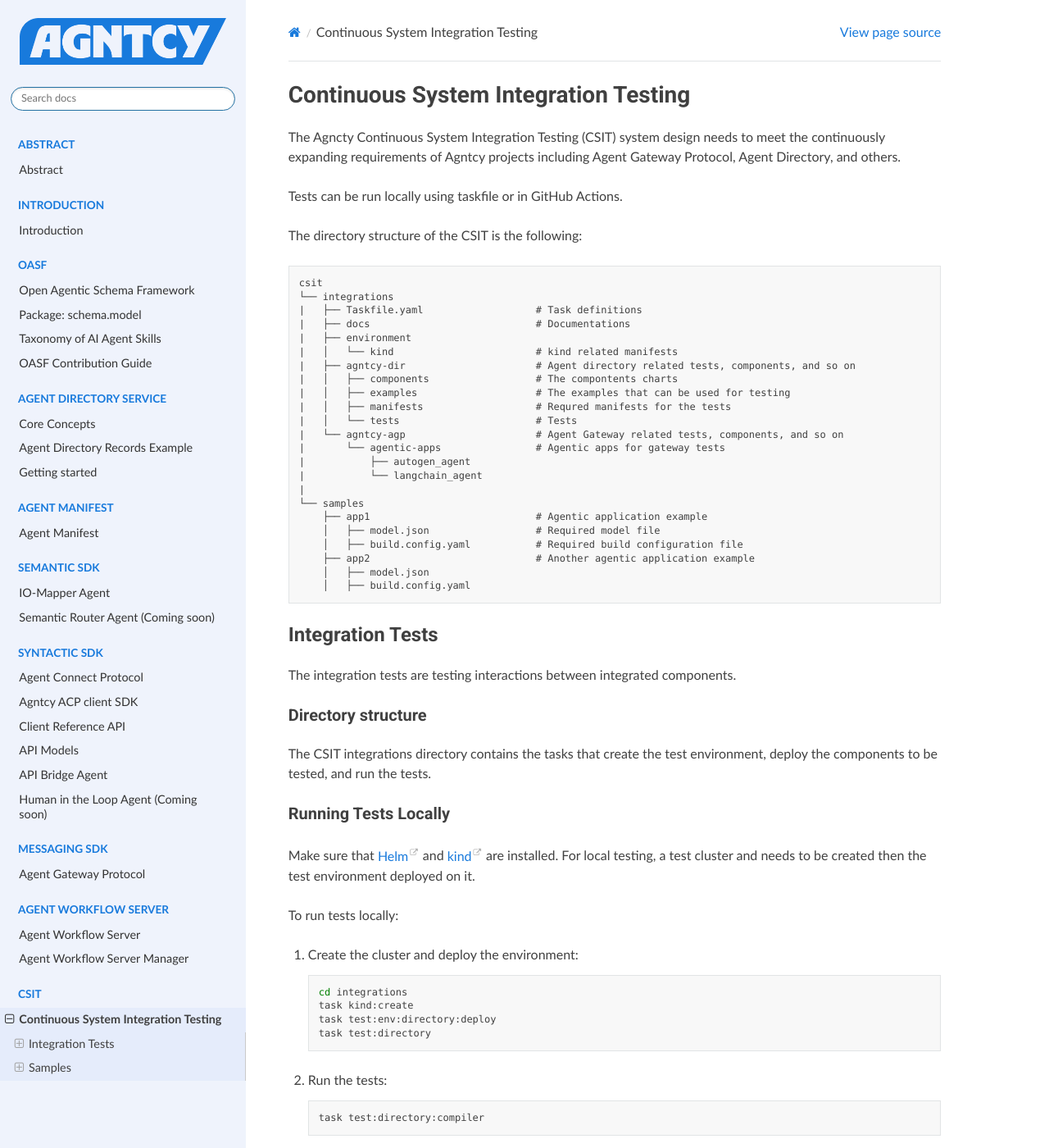
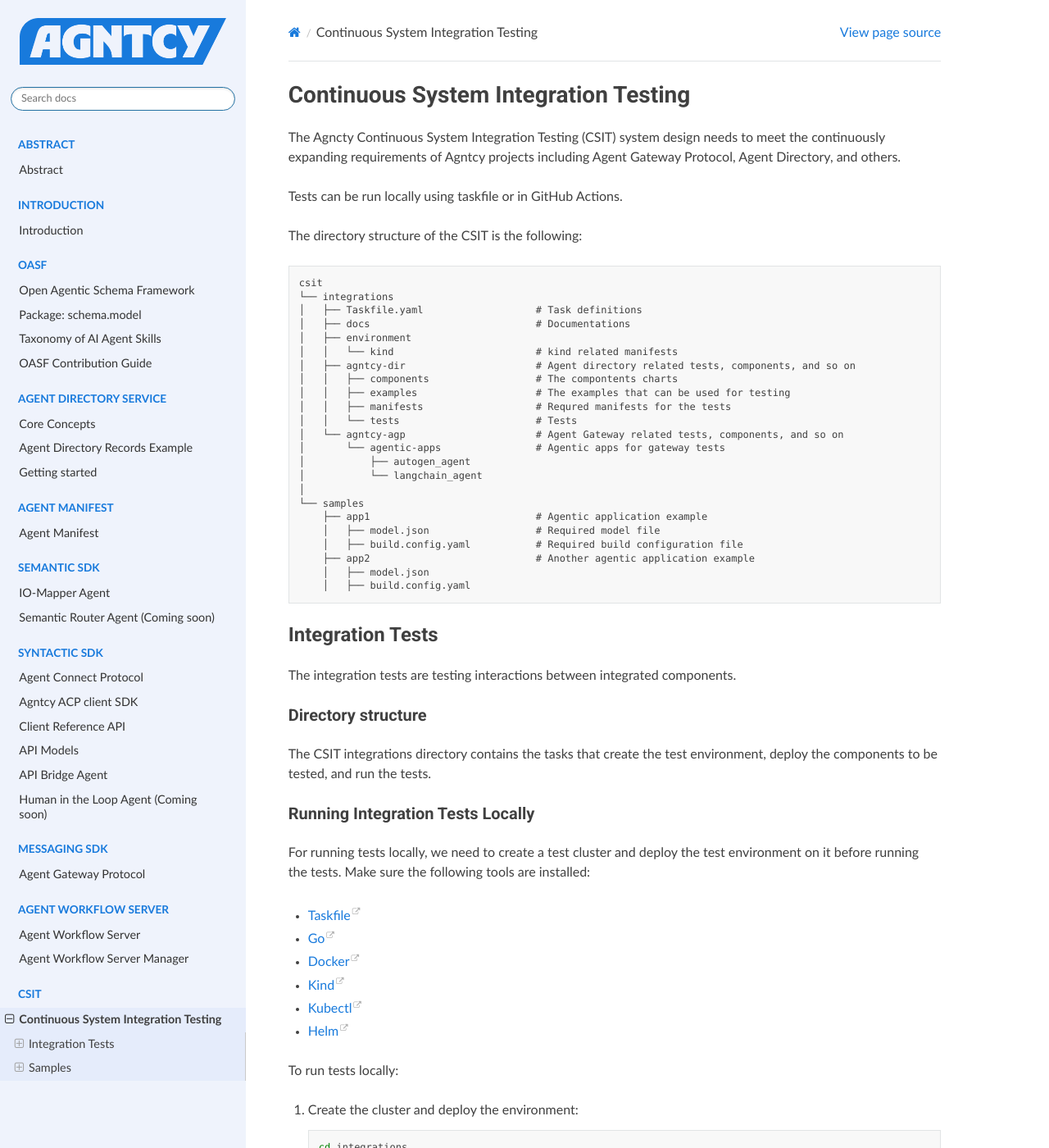
Before and after one commit to papimenon/docs, a Sphinx documentation site: the page built from docs/pages/csit.md, in a window 1280 px wide and 1400 px high. Shown: the whole window at 82% size. Built offline with Sphinx 7.4.7 and the Read the Docs theme 3.1.0, drawn with Linux system fonts in a browser that asks for light colours; some of the changed text lies outside the part shown.

Commit message:
doc: update CSIT documentation (#57)
* doc: update CSIT documentation


---------

Signed-off-by: Peter Balogh <p.balogh.sa@gmail.com>
Co-authored-by: Aron Kerekes <53857116+keraron@users.noreply.github.com>

````diff
--- a/docs/pages/csit.md
+++ b/docs/pages/csit.md
@@ -11,20 +11,20 @@
 ```
 csit
 └── integrations
-|   ├── Taskfile.yaml                   # Task definitions
-|   ├── docs                            # Documentations
-|   ├── environment
-|   │   └── kind                        # kind related manifests
-|   ├── agntcy-dir                      # Agent directory related tests, components, and so on
-|   │   ├── components                  # The compontents charts
-|   │   ├── examples                    # The examples that can be used for testing
-|   │   ├── manifests                   # Requred manifests for the tests
-|   │   └── tests                       # Tests
-|   └── agntcy-agp                      # Agent Gateway related tests, components, and so on
-|       └── agentic-apps                # Agentic apps for gateway tests
-|           ├── autogen_agent
-|           └── langchain_agent
-|
+│   ├── Taskfile.yaml                   # Task definitions
+│   ├── docs                            # Documentations
+│   ├── environment
+│   │   └── kind                        # kind related manifests
+│   ├── agntcy-dir                      # Agent directory related tests, components, and so on
+│   │   ├── components                  # The compontents charts
+│   │   ├── examples                    # The examples that can be used for testing
+│   │   ├── manifests                   # Requred manifests for the tests
+│   │   └── tests                       # Tests
+│   └── agntcy-agp                      # Agent Gateway related tests, components, and so on
+│       └── agentic-apps                # Agentic apps for gateway tests
+│           ├── autogen_agent
+│           └── langchain_agent
+│
 └── samples
     ├── app1                            # Agentic application example
     │   ├── model.json                  # Required model file
@@ -43,12 +43,16 @@
 The CSIT integrations directory contains the tasks that create the test
 environment, deploy the components to be tested, and run the tests.
 
-### Running Tests Locally
+### Running Integration Tests Locally
 
-Make sure that [Helm](https://helm.sh/docs/intro/install/) and
-[kind](https://kind.sigs.k8s.io/docs/user/quick-start/#installation) are
-installed. For local testing, a test cluster and needs to be created then the
-test environment deployed on it.
+For running tests locally, we need to create a test cluster and deploy the test environment on it before running the tests.
+Make sure the following tools are installed:
+  - [Taskfile](https://taskfile.dev/installation/)
+  - [Go](https://go.dev/doc/install)
+  - [Docker](https://docs.docker.com/get-started/get-docker/)
+  - [Kind](https://kind.sigs.k8s.io/docs/user/quick-start#installation)
+  - [Kubectl](https://kubernetes.io/docs/tasks/tools/#kubectl)
+  - [Helm](https://helm.sh/docs/intro/install/)
 
 To run tests locally:
 
@@ -58,13 +62,12 @@
     cd integrations
     task kind:create
     task test:env:directory:deploy
-    task test:directory
     ```
 
 1. Run the tests:
 
     ```bash
-    task test:directory:compiler
+    task test:directory
     ```
 
 1. When finished, the test cluster can be cleared:
@@ -72,21 +75,6 @@
     ```bash
     task kind:destroy
     ```
-
-### Running Tests Using GitHub Actions
-
-Integration tests can be run using Github Actions using `gh` command line tool
-or using the GitHub web UI:
-
-```bash
-gh workflow run test-integrations -f testenv=kind
-```
-
-To run the tests on a specified branch:
-
-```bash
-gh workflow run test-integrations --ref feat/integration/deploy-agent-directory -f testenv=kind
-```
 
 ### Contributing Tests
 
@@ -189,6 +177,22 @@
 The samples directory in the CSIT repository serves two primary purposes related
 to the testing of agentic applications.
 
+### Running Samples Tests Locally
+
+For running tests locally, we need the following tools to build the sample applications:
+  - [Taskfile](https://taskfile.dev/installation/)
+  - [Python 3.12.X](https://www.python.org/downloads/)
+  - [Poetry](https://python-poetry.org/docs/#installation)
+  - [Docker](https://docs.docker.com/get-started/get-docker/)
+  - [Kind](https://kind.sigs.k8s.io/docs/user/quick-start#installation)
+  - [Kubectl](https://kubernetes.io/docs/tasks/tools/#kubectl)
+
+Run the test:
+
+```bash
+cd samples/[app-name]
+task run:test
+
 ### Compilation and Execution Verification
 
 The agentic applications stored within the `samples` directory are subjected to
````
